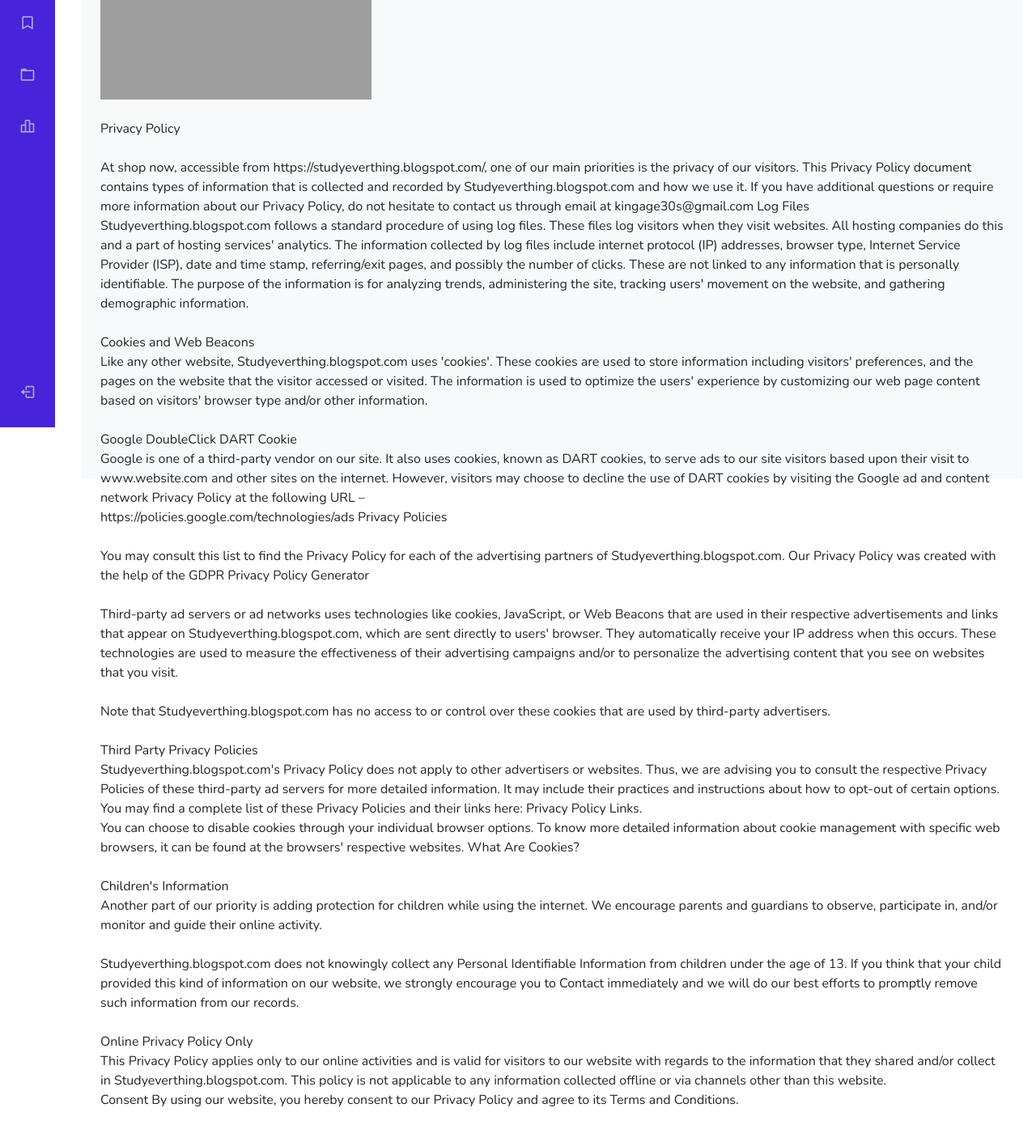
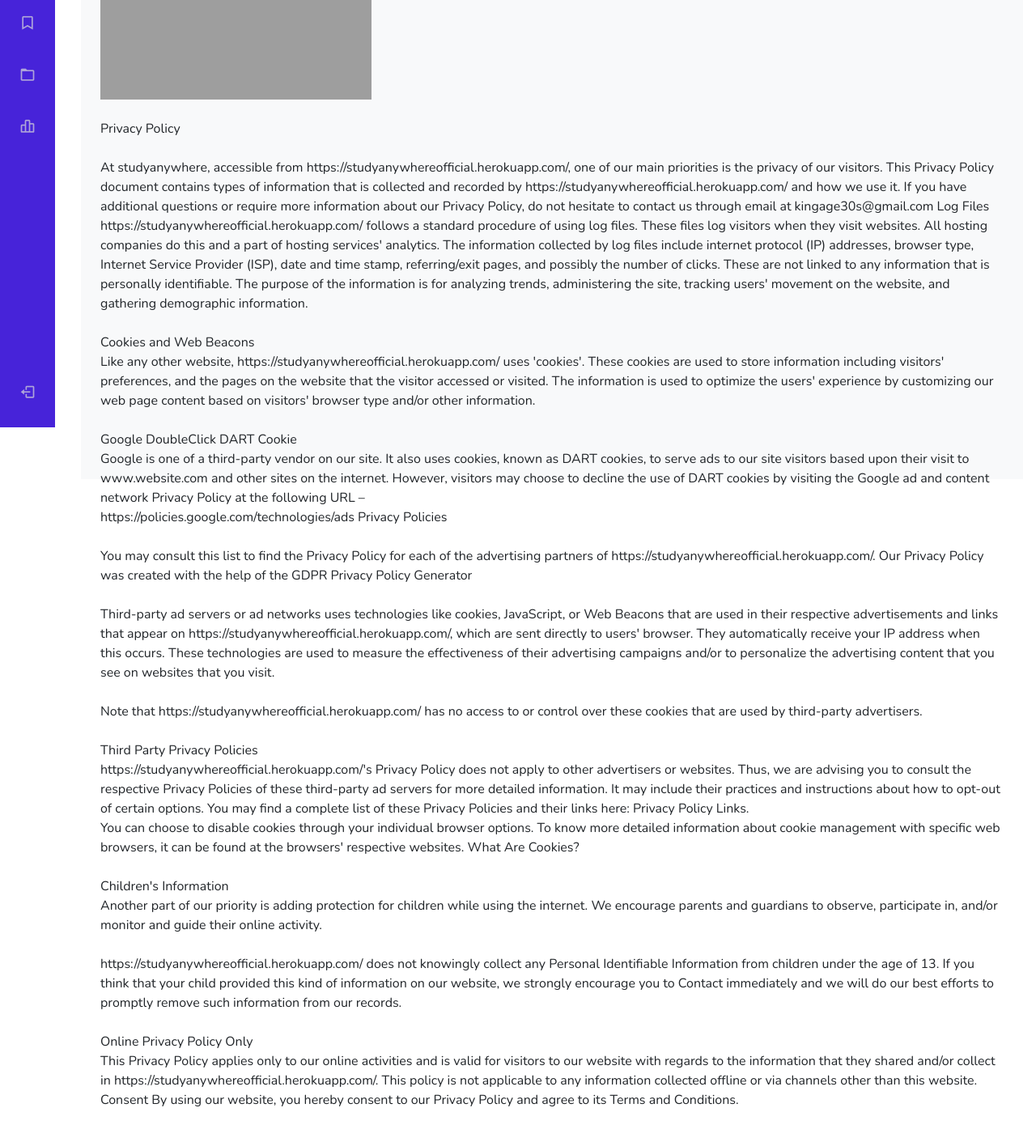
Before and after one commit to khushpreet-007/studyanywhere, a Django app: page /privacy/ in a window 1280 px wide. Shown: the part 272-1683 px from the top of the page at 81% size. Run offline with Django 4.2, Linux system fonts and the light colour scheme; some libraries are stand-ins or nearby versions; grey boxes are pictures that could not be loaded.

Commit message:
Update privacy.html

```diff
--- a/blog/templates/blog/privacy.html
+++ b/blog/templates/blog/privacy.html
@@ -329,7 +329,7 @@
     <div class="l-navbar" id="nav-bar">
         <nav class="nav">
             <div> <a href="/" class="nav_logo"> <i class='bx bx-layer nav_logo-icon'></i> <span
-                        class="nav_logo-name">Online Shopping</span> </a>
+                        class="nav_logo-name">c=Computer Science</span> </a>
                 <div class="nav_list"> <a href="/about" class="nav_link active"> <i class='bx bx-grid-alt nav_icon'></i>
                         <span class="nav_name">About Us</span> </a> <a href="/contact" class="nav_link"> <i
                             class='bx bx-user nav_icon'></i> <span class="nav_name">Contact Us</span> </a> <a
@@ -366,16 +366,16 @@
                     <br>
                     <br>
 
-                    At shop now, accessible from https://studyeverthing.blogspot.com/, one of our main priorities is the
+                    At studyanywhere, accessible from https://studyanywhereofficial.herokuapp.com/, one of our main priorities is the
                     privacy of our visitors. This Privacy Policy document contains types of information that is
-                    collected and recorded by Studyeverthing.blogspot.com and how we use it.
+                    collected and recorded by https://studyanywhereofficial.herokuapp.com/ and how we use it.
                     If you have additional questions or require more information about our Privacy Policy, do not
                     hesitate to contact us through email at kingage30s@gmail.com
 
                     Log Files
                     <br>
 
-                    Studyeverthing.blogspot.com follows a standard procedure of using log files. These files log
+                    https://studyanywhereofficial.herokuapp.com/ follows a standard procedure of using log files. These files log
                     visitors when they visit websites. All hosting companies do this and a part of hosting services'
                     analytics. The information collected by log files include internet protocol (IP) addresses, browser
                     type, Internet Service Provider (ISP), date and time stamp, referring/exit pages, and possibly the
@@ -388,7 +388,7 @@
                     Cookies and Web Beacons
                     <br>
 
-                    Like any other website, Studyeverthing.blogspot.com uses 'cookies'. These cookies are used to store
+                    Like any other website, https://studyanywhereofficial.herokuapp.com/ uses 'cookies'. These cookies are used to store
                     information including visitors' preferences, and the pages on the website that the visitor accessed
                     or visited. The information is used to optimize the users' experience by customizing our web page
                     content based on visitors' browser type and/or other information.
@@ -413,7 +413,7 @@
                     <br>
 
                     You may consult this list to find the Privacy Policy for each of the advertising partners of
-                    Studyeverthing.blogspot.com. Our Privacy Policy was created with the help of the GDPR Privacy Policy
+                    https://studyanywhereofficial.herokuapp.com/. Our Privacy Policy was created with the help of the GDPR Privacy Policy
                     Generator
                     <br>
 
@@ -421,7 +421,7 @@
 
                     Third-party ad servers or ad networks uses technologies like cookies, JavaScript, or Web Beacons
                     that are used in their respective advertisements and links that appear on
-                    Studyeverthing.blogspot.com, which are sent directly to users' browser. They automatically receive
+                    https://studyanywhereofficial.herokuapp.com/, which are sent directly to users' browser. They automatically receive
                     your IP address when this occurs. These technologies are used to measure the effectiveness of their
                     advertising campaigns and/or to personalize the advertising content that you see on websites that
                     you visit.
@@ -429,7 +429,7 @@
 
                     <br>
 
-                    Note that Studyeverthing.blogspot.com has no access to or control over these cookies that are used
+                    Note that https://studyanywhereofficial.herokuapp.com/ has no access to or control over these cookies that are used
                     by third-party advertisers.
                     <br>
 
@@ -439,7 +439,7 @@
                     Third Party Privacy Policies
                     <br>
 
-                    Studyeverthing.blogspot.com's Privacy Policy does not apply to other advertisers or websites. Thus,
+                    https://studyanywhereofficial.herokuapp.com/'s Privacy Policy does not apply to other advertisers or websites. Thus,
                     we are advising you to consult the respective Privacy Policies of these third-party ad servers for
                     more detailed information. It may include their practices and instructions about how to opt-out of
                     certain options. You may find a complete list of these Privacy Policies and their links here:
@@ -462,7 +462,7 @@
                     <br>
                     <br>
 
-                    Studyeverthing.blogspot.com does not knowingly collect any Personal Identifiable Information from
+                    https://studyanywhereofficial.herokuapp.com/ does not knowingly collect any Personal Identifiable Information from
                     children under the age of 13. If you think that your child provided this kind of information on our
                     website, we strongly encourage you to Contact immediately and we will do our best efforts to
                     promptly remove such information from our records.
@@ -473,7 +473,7 @@
                     <br>
 
                     This Privacy Policy applies only to our online activities and is valid for visitors to our website
-                    with regards to the information that they shared and/or collect in Studyeverthing.blogspot.com. This
+                    with regards to the information that they shared and/or collect in https://studyanywhereofficial.herokuapp.com/. This
                     policy is not applicable to any information collected offline or via channels other than this
                     website.
   <br>
```
